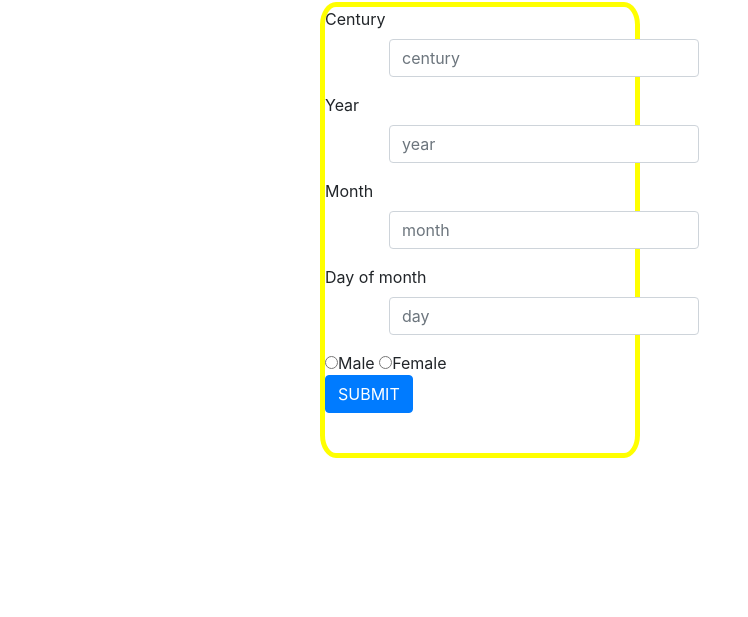
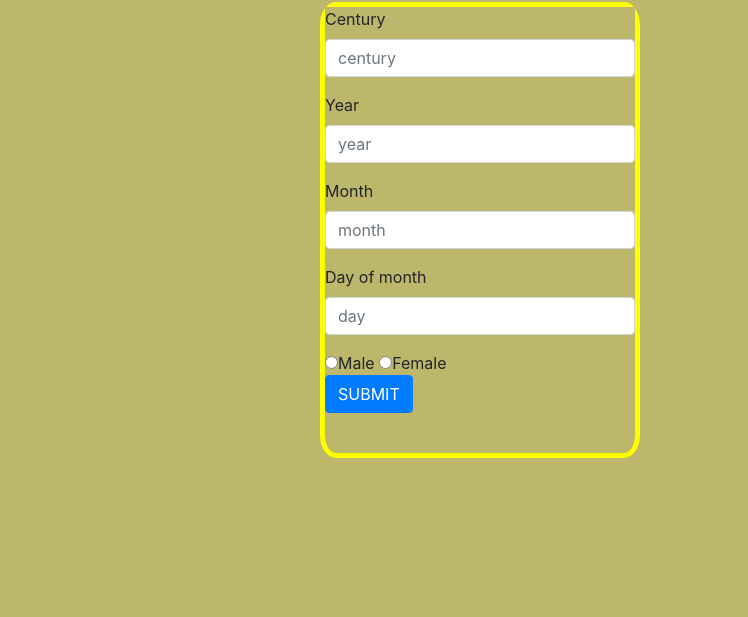
Before and after one commit to dustfoot/Aknan-Name-Calculater, a plain HTML site: page index.html in a window 1280 px wide. Shown: the part 183-800 px from the top of the page, without its empty margins (0-748 px from the left). Drawn offline with Linux system fonts and the light colour scheme.

Commit message:
re-styling input box and the background too

```diff
--- a/css/style.css
+++ b/css/style.css
@@ -1,4 +1,6 @@
-
+*{
+	background-color: darkkhaki;
+}
    body {
 	max-height: 500px;
 	background-color: rgb(241, 141, 9);
@@ -62,8 +64,8 @@ h3 {
 
 .form-control{
 	width: 120px;
-	padding: 6px;
+	padding: 9px;
 	outline: blue;
 	background-color: burlywood;
-	margin-left: 4em;
+	margin-left: 0em, auto;
 }
```
